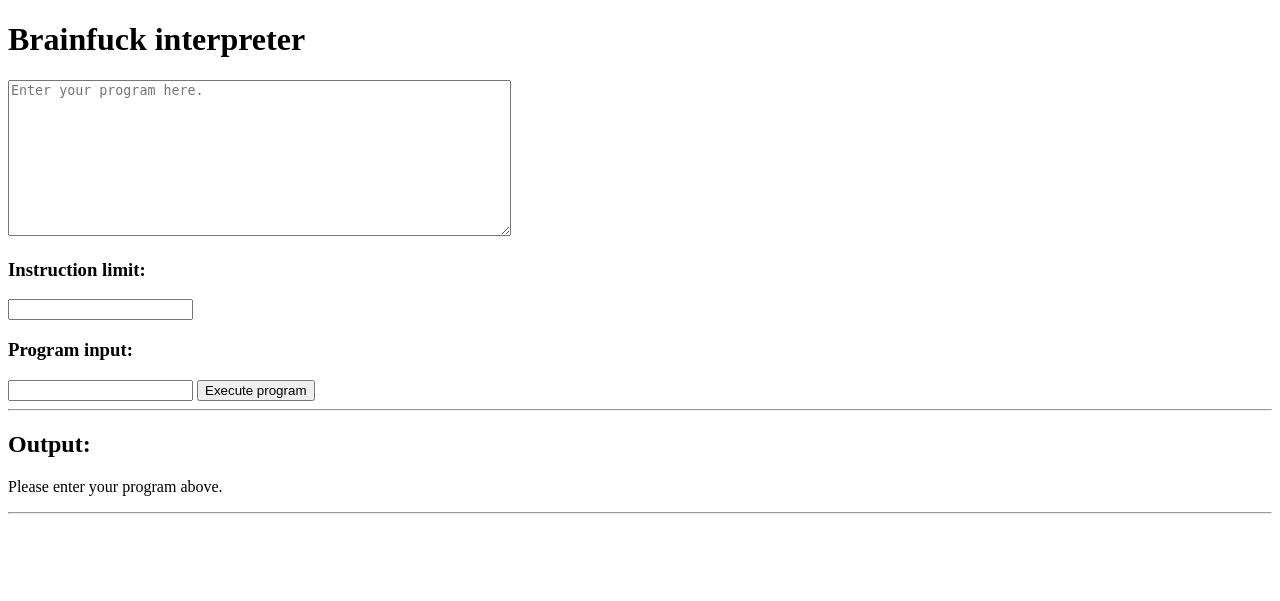
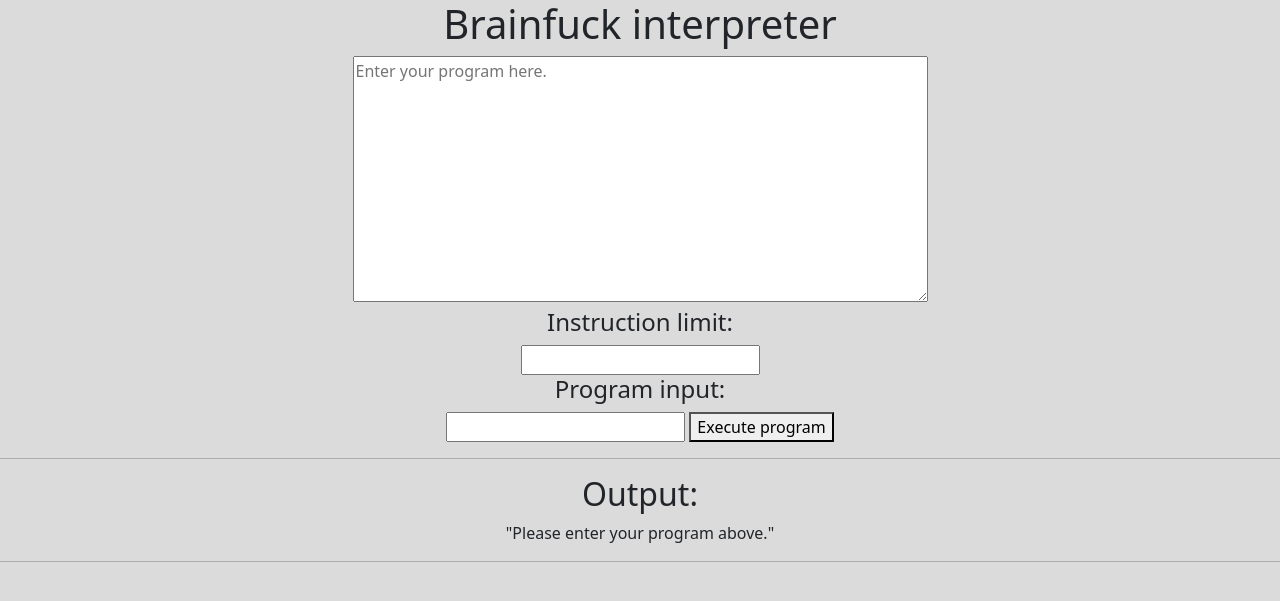
Before and after one commit to renoox42/Brainfuck_Interpreter, a Flask app: page / in a window 1280 px wide. Shown: the top 601 px of the page. Run offline with Flask 3, Linux system fonts and the light colour scheme.

Commit message:
Webpage Design, Documentation in interpreter.py

```diff
--- a/brainfuck_interpreter/app.py
+++ b/brainfuck_interpreter/app.py
@@ -10,6 +10,7 @@
     return render_template("home.html", output="Please enter your program above.")
 
 
+# TODO: FIX REST OF STRING NOT SHOWING
 # Called when "Execute program" button is pressed.
 @app.route('/', methods=["POST"])
 def execute_program():
@@ -21,7 +22,7 @@
         return render_template("home.html", output=f"> Error. No instruction limit given. <",
                                max_instructions=request.form["max_instructions"], user_input=user_input,
                                program_input=request.form["program_input"],
-                               output_color="red")
+                               output_color="#990000")
 
     interpreter = Interpreter()
     interpreter_return_value = interpreter.interpret(edited_input, (int(request.form["max_instructions"])),
@@ -44,5 +45,10 @@
                            output_color=color)
 
 
+@app.route('/', methods=["POST"])
+def save_programs():
+    return "Saved"
+
+
 if __name__ == '__main__':
     app.run()
--- a/brainfuck_interpreter/interpreter.py
+++ b/brainfuck_interpreter/interpreter.py
@@ -34,7 +34,7 @@
                 Input String read by the interpreter.
         Returns
         -------
-            str, int
+            tuple[str, int]
                 The output string that results from executing the instructions and a corresponding error code.
                 0 -> SUCCESS
                 1 -> ERROR
--- a/brainfuck_interpreter/templates/home.html
+++ b/brainfuck_interpreter/templates/home.html
@@ -1,26 +1,28 @@
 <!DOCTYPE html>
 <html lang="en">
 <head>
+    <meta name="viewport" content="width=device-width, initial-scale=1">
+    <link href="https://cdn.jsdelivr.net/npm/bootstrap@5.3.3/dist/css/bootstrap.min.css" rel="stylesheet" integrity="sha384-QWTKZyjpPEjISv5WaRU9OFeRpok6YctnYmDr5pNlyT2bRjXh0JMhjY6hW+ALEwIH" crossorigin="anonymous">
     <title>Brainfuck Interpreter</title>
 </head>
-<body>
-    <h1>Brainfuck interpreter</h1>
-    <form method="POST">
+<body style="background-color:#dbdbdb">
+    <h1 class="text-center">Brainfuck interpreter</h1>
+    <form class="text-center" method="POST">
         <textarea name="user_input"
                   placeholder="Enter your program here."
                   rows="10"
                   cols="60">{{ user_input }}</textarea>
         <br>
-        <h3>Instruction limit:</h3>
+        <h4>Instruction limit:</h4>
         <input type="number" name="max_instructions" width="50" value={{ max_instructions }}>
         <br>
-        <h3>Program input:</h3>
+        <h4>Program input:</h4>
         <input type="text" name="program_input" width="50" value={{ program_input }}>
         <button>Execute program</button>
     </form>
     <hr>
-    <h2>Output:</h2>
-    <p style="color:{{ output_color }}">{{ output }}</p>
+    <h2 class="text-center">Output:</h2>
+    <p class="text-center" style="color:{{ output_color }}"> "{{ output }}" </p>
     <hr>
     <!-- Add example programs -->
 </body>
```
